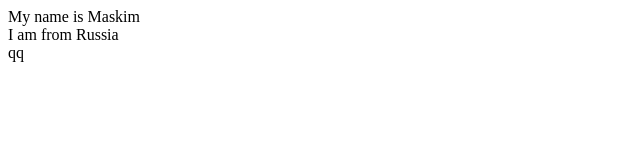
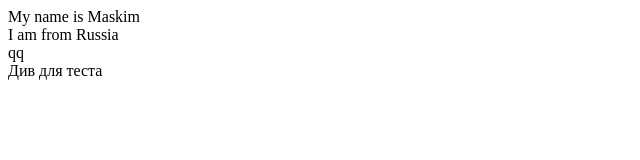
Before and after one commit to Maksim101996/git-lesson, a plain HTML site: page index.html in a window 1280 px wide. Shown: the full height of the page, 0-640 px from the left. Drawn offline with Linux system fonts and the light colour scheme.

Commit message:
add new div in index.html

```diff
--- a/index.html
+++ b/index.html
@@ -3,3 +3,4 @@
 </div>
 <div> I am from Russia</div>
 <div>qq</div>
+<div>Див для теста</div>
```
